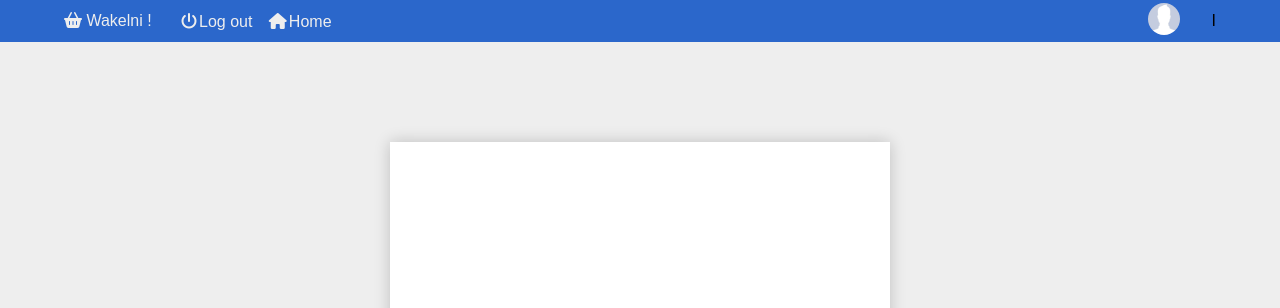
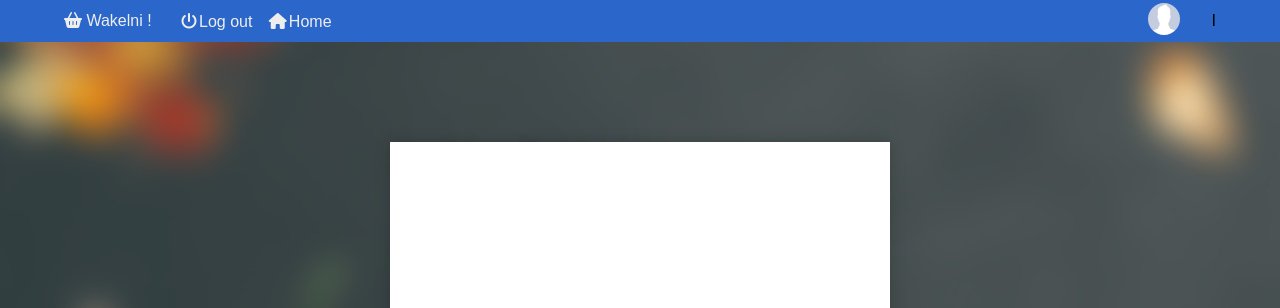
Before and after one commit to Sinda69/wakalny, a Symfony app: template templates/profile/profile.html.twig in a window 1280 px wide. Shown: the top 308 px of the page. Run offline with Twig, Linux system fonts and the light colour scheme; the template is opened without the code that fills it, so the values that code supplies are empty; some libraries are stand-ins or nearby versions.

Commit message:
final 2.0

```diff
--- a/public/profile.css
+++ b/public/profile.css
@@ -5,7 +5,7 @@
   font-family: 'poppins', sans-serif;
 }
 body{
-  background: #eee;
+  background-image: url("image/coverr.jpg");
 }
 nav{
   display: flex;
@@ -99,7 +99,7 @@ a:active { text-decoration: none; }
     margin-top: -154px;
     width:100%;
     height:150px;
-    background-image: url("https://snap-photos.s3.amazonaws.com/img-thumbs/960w/RQ2Z75PQIN.jpg");
+    background-image: url("/image/tt3.jpg");
     background-size: cover;
     border-bottom: solid 1px lightgrey;
     -webkit-transition: all 0.7s ease-in-out;
```
Also changed, not shown: public/image/coverr.jpg (added).
